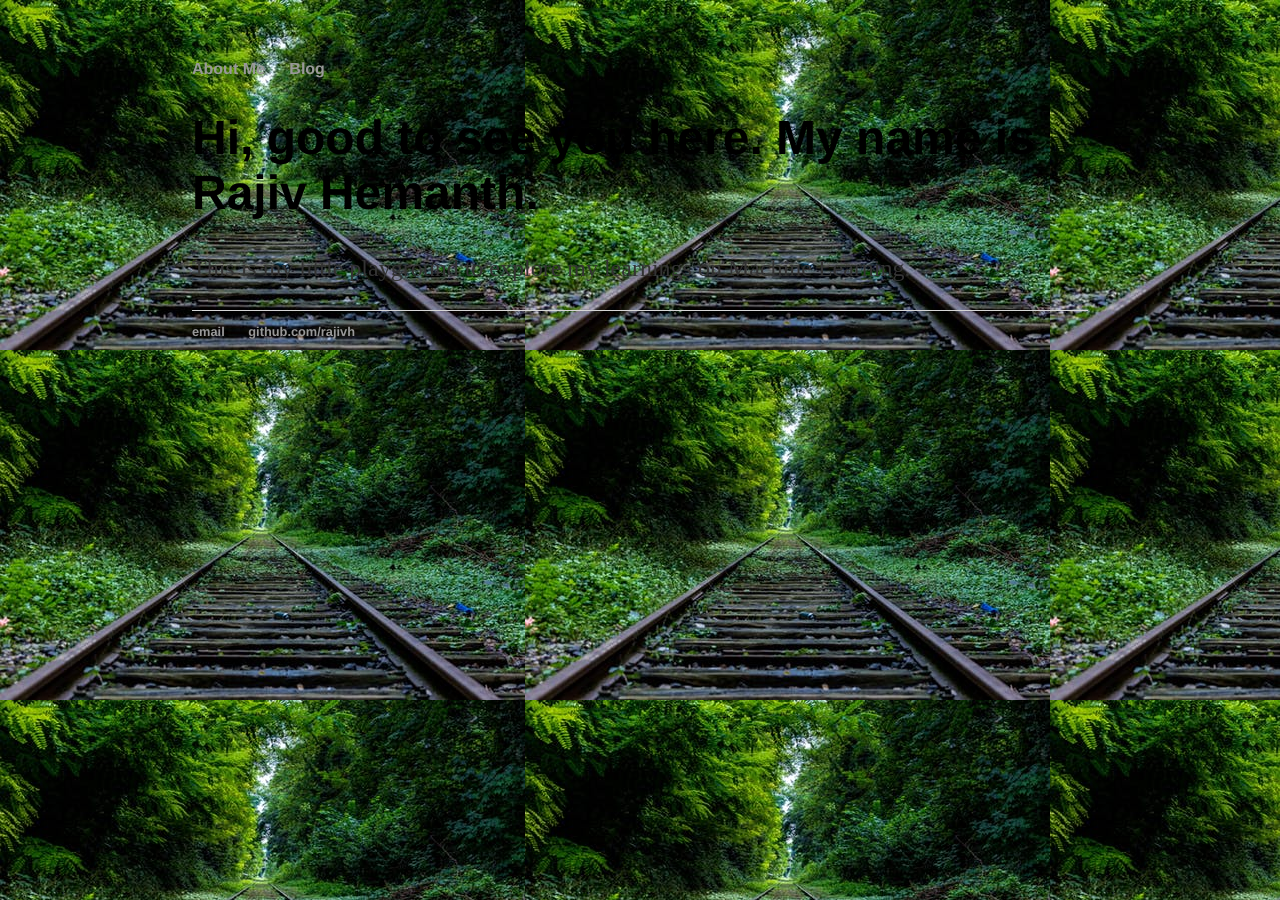
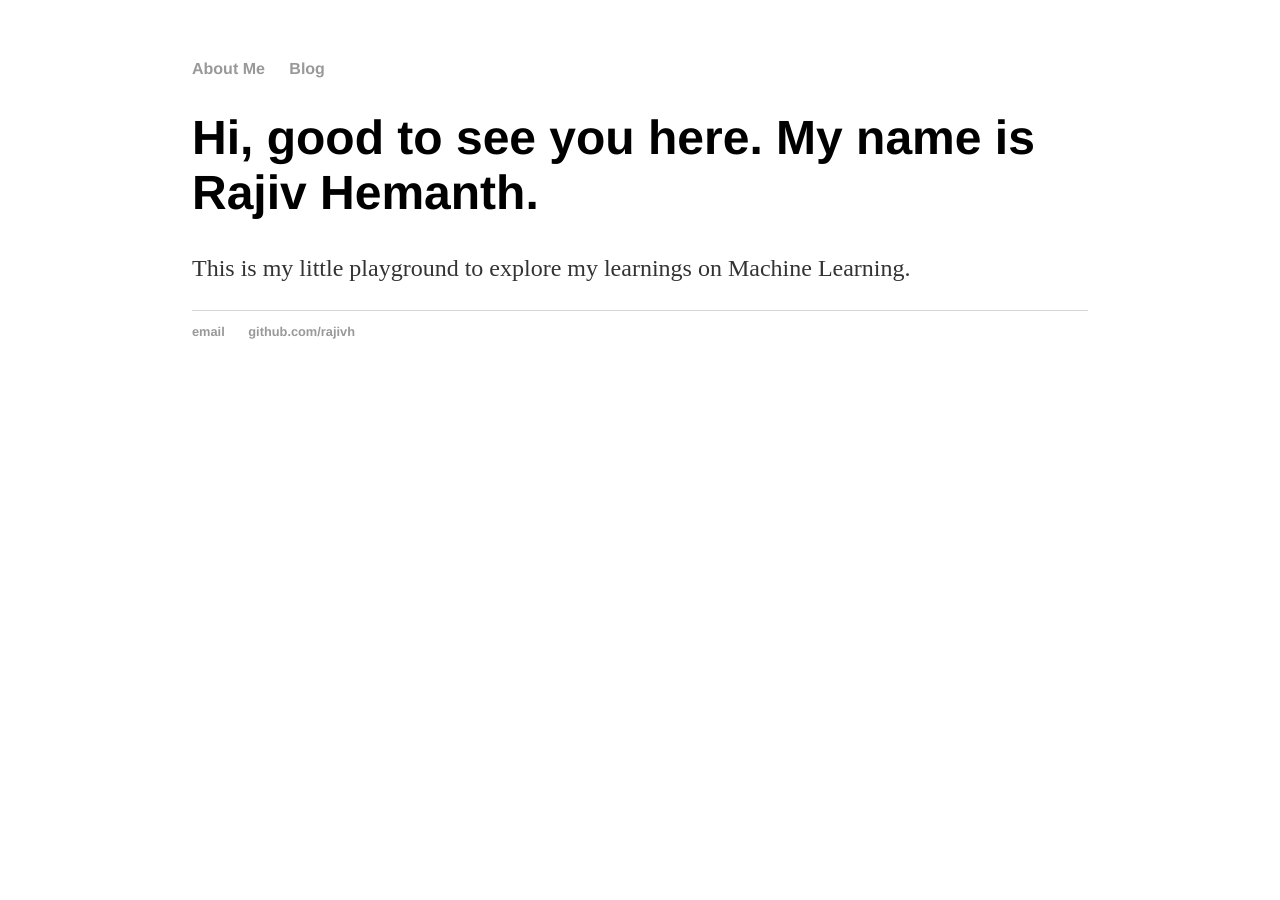
Before and after one commit to Rajivh/rajivh.github.io, a Jekyll site: the page built from index.html, in a window 1280 px wide. Built offline with Jekyll 4.4.1, drawn with Linux system fonts in a browser that asks for light colours.

Commit message:
Update index.html

```diff
--- a/index.html
+++ b/index.html
@@ -5,6 +5,4 @@
 <div class="blurb">
 	<h1>Hi, good to see you here. My name is Rajiv Hemanth.</h1>
 	<p>This is my little playground to explore my learnings on Machine Learning.<em></em></p>
-	<body style = "background-image:url('traintrack.jpg')">
-	</body>
 </div><!-- /.blurb -->
```
